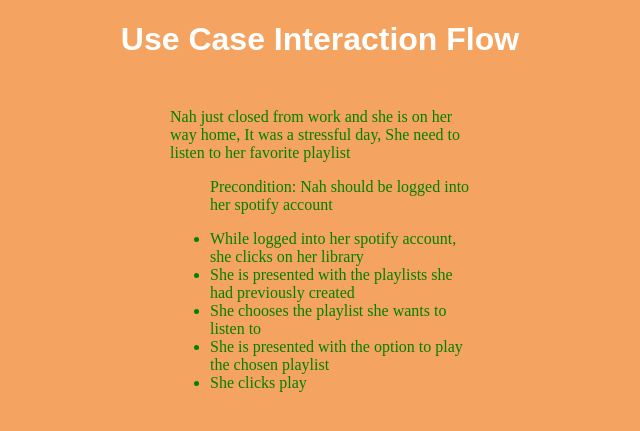
After one commit to CathyLaure/data-design, a PHP site: page /epic/use-case-interaction-flow.php in a window 1280 px wide. The commit adds this page. Shown: the top 431 px of the page, without its empty margins (320-960 px from the left). Run offline with PHP 8.4, Linux system fonts and the light colour scheme.

Commit message:
personalized the use case interaction story

```diff
--- a/epic/style.css
+++ b/epic/style.css
@@ -1,7 +1,7 @@
 h1 {
 	text-align: center;
 	font-family: sans-serif;
-	margin-bottom: 30px;
+	margin-bottom: 20px;
 	color: white;
 }
 
@@ -15,11 +15,11 @@
 	margin-right: auto;
 }
 body {
-	background-color: maroon;
+	background-color: sandybrown;
 }
 div {
 	margin-top: 50px;
 	width: 300px;
 	text-align: left;
-	color: chartreuse;
+	color: green;
 }
--- /dev/null
+++ b/epic/use-case-interaction-flow.php
@@ -0,0 +1,23 @@
+
+<!DOCTYPE html>
+<html langa="en">
+<head>
+	<meta charset="UTF-8" />
+	<title>Use Case Interaction Flow</title>
+	<link rel="stylesheet" href="style.css">
+</head>
+<body>
+<h1>Use Case Interaction Flow</h1>
+<div class="center">
+<p>Nah just closed from work and she is on her way home, It was a stressful day, She need to listen to her favorite playlist</p>
+	<ul>Precondition: Nah should be logged into her spotify account</ul>
+	<ul>
+		<li>While logged into her spotify account, she clicks on her library</li>
+		<li>She is presented with the playlists she had previously created</li>
+		<li>She chooses the playlist she wants to listen to</li>
+		<li>She is presented with the option to play the chosen playlist</li>
+		<li>She clicks play</li>
+	</ul>
+	</div>
+</body>
+</html>
--- a/index.php
+++ b/index.php
@@ -5,7 +5,8 @@
 	<title>Data Design</title>
 	<a href="epic/persona.php">Persona</a>
 	<a href="epic/user-story.php">User Story</a>
-	<a href="epic/user-case-interaction-flow.php">User Interaction Flow</a>
+	<a href="epic/use-case-interaction-flow.php">Use Interaction Flow</a>
+	<a href="epic/edr.php">EDR</a>
 </head>
 <body>
 <p>This page includes the persona, user story and user interaction flow of a spotify user called Nah Blessings</p>
```
Also changed, not shown: epic/user-case-interaction-flow.php (deleted, +0 -20 lines), epic/edr.php (added).
